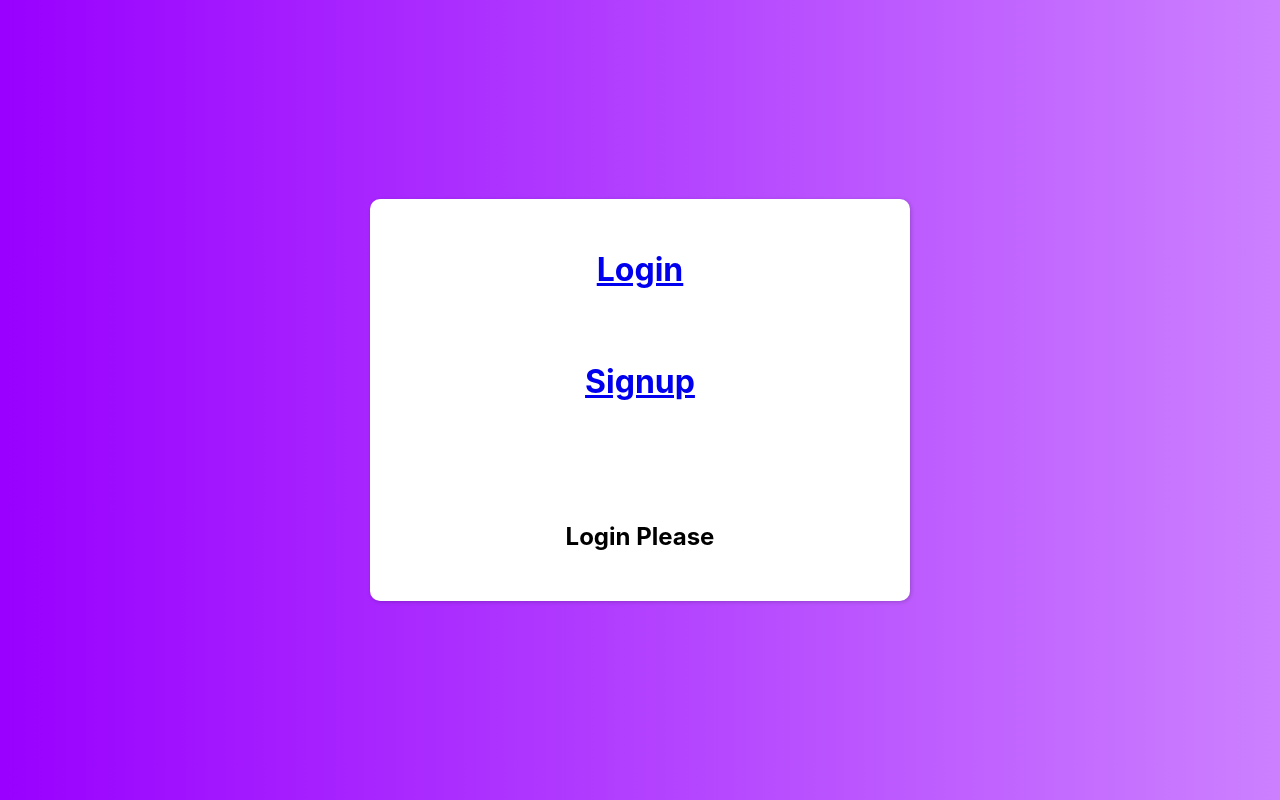
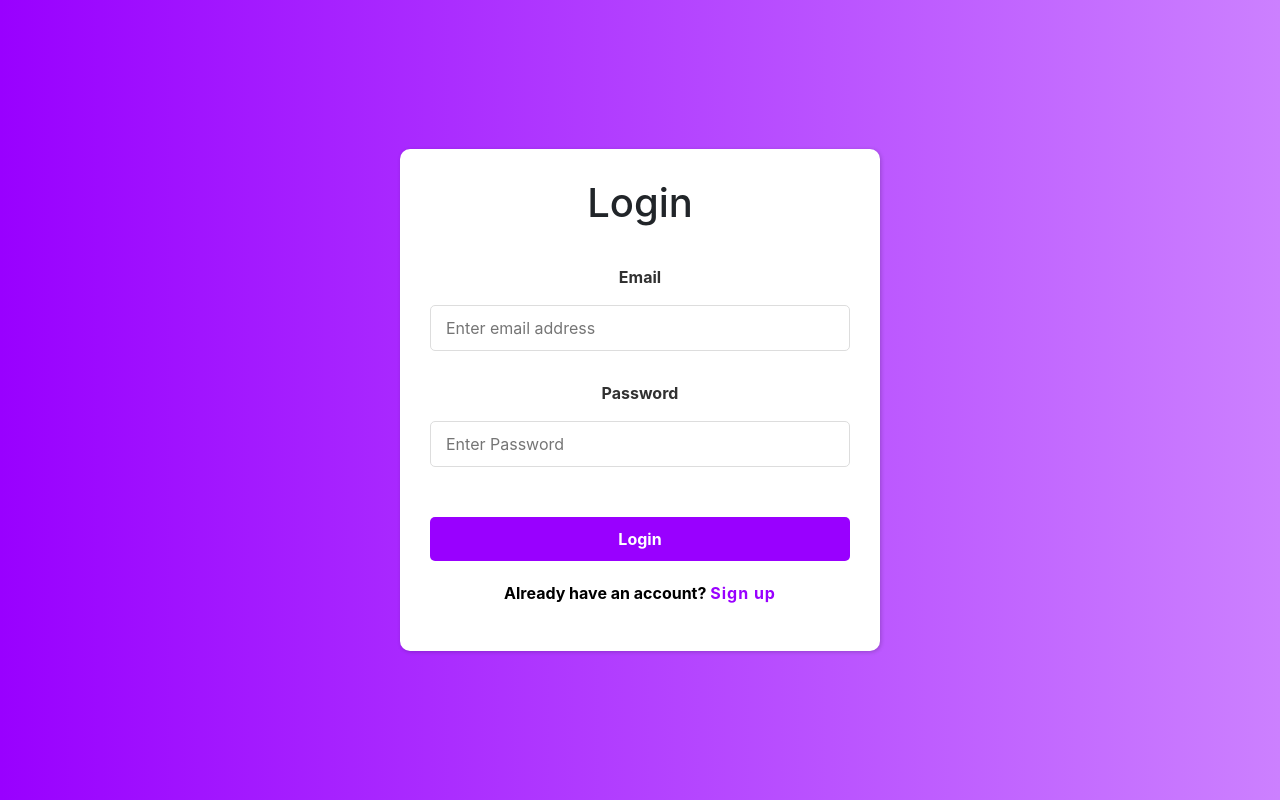
Before and after one commit to AruneshKumarPrasad/cog-ui, a React (Create React App) app: page / in a window 1280 px wide. Built offline with nearby package versions, Linux system fonts and the light colour scheme; no server answers; the HTML template or start-up script is replaced by a standard one.

Commit message:
Updated Page

```diff
--- a/package.json
+++ b/package.json
@@ -11,7 +11,7 @@
     "react": "^18.2.0",
     "react-dom": "^18.2.0",
     "react-router-dom": "^6.3.0",
-    "react-scripts": "5.0.1",
+    "react-scripts": "^5.0.1",
     "web-vitals": "^2.1.4"
   },
   "scripts": {
--- a/public/index.html
+++ b/public/index.html
@@ -15,6 +15,9 @@
       user's mobile device or desktop. See https://developers.google.com/web/fundamentals/web-app-manifest/
     -->
     <link rel="manifest" href="%PUBLIC_URL%/manifest.json" />
+    <link rel="stylesheet" href="https://cdn.jsdelivr.net/npm/bootstrap@4.6.0/dist/css/bootstrap.min.css"
+    integrity="sha384-B0vP5xmATw1+K9KRQjQERJvTumQW0nPEzvF6L/Z6nronJ3oUOFUFpCjEUQouq2+l" crossorigin="anonymous" />
+    <link rel="stylesheet" href="https://cdn.jsdelivr.net/npm/bootstrap-icons@1.4.1/font/bootstrap-icons.css" />
     <!--
       Notice the use of %PUBLIC_URL% in the tags above.
       It will be replaced with the URL of the `public` folder during the build.
--- a/src/App.js
+++ b/src/App.js
@@ -27,8 +27,8 @@ function App() {
     <div className="App">
       <Router>
         <Routes>
-          <Route path="/" element={<Home />} />
-          <Route path="/login" element={<Login />} />
+          <Route path="/" element={<Login />} />
+
           <Route path="/signup" element={<Signup />} />
           <Route path="/landingpage" element={<LandingPage name={userName} />} />
           <Route path="/listpage" element={<ListPage />} />
--- a/src/components/Home/Home.js
+++ b/src/components/Home/Home.js
@@ -8,7 +8,7 @@ function Home() {
     <div className={styles.container}>
       <div className={styles.innerBox}>
         <h1 className={styles.heading}>
-          <Link to="/login">
+          <Link to="/">
             Login
             </Link>
         </h1>
--- a/src/components/Home/Home.module.css
+++ b/src/components/Home/Home.module.css
@@ -2,7 +2,7 @@
     height: 100%;
     min-height: 100vh;
     width: 100%;
-    background: linear-gradient(to right, #9900ff, #cc80ff);
+    background: linear-gradient(#F5F7FA,#B8C6DB);
     display: flex;
     justify-content: center;
     align-items: center;
--- a/src/components/LandingPage/LandingPage.js
+++ b/src/components/LandingPage/LandingPage.js
@@ -4,7 +4,7 @@ import styles from "./LandingPage.module.css";
 import React, { useState } from "react";
 import { Link,useNavigate } from "react-router-dom";
 import { collection, query, getDocs } from "firebase/firestore";
-
+import Nav from "../Nav/Nav";
 
 function LandingPage(props) {
 
@@ -40,6 +40,8 @@ function LandingPage(props) {
     };
 
   return (
+    <>
+    <Nav/>
     <div className={styles.container}>
       <div className={styles.innerBox}>
         <div style={{ textAlign: "center" }}>
@@ -72,6 +74,7 @@ function LandingPage(props) {
         </div>
       </div>
     </div>
+    </>
   );
 }
 
--- /dev/null
+++ b/src/components/Nav/Nav.js
@@ -0,0 +1,33 @@
+import React from 'react'
+
+function Nav() {
+
+  return (
+
+    <div style={{width:"100%",top:"0",position:"absolute"}}>
+    <nav class="navbar navbar-expand-lg bg-dark">
+    <div class="container-fluid ">
+      <a class="navbar-brand text-light" href="#">Cognida.ai</a>
+      <button class="navbar-toggler" type="button" data-bs-toggle="collapse" data-bs-target="#navbarNav" aria-controls="navbarNav" aria-expanded="false" aria-label="Toggle navigation">
+        <span class="navbar-toggler-icon"></span>
+      </button>
+      <div class="collapse navbar-collapse justify-content-end " id="navbarNav">
+        <ul class="navbar-nav ">
+          <li class="nav-item">
+            <a class="nav-link active text-light" aria-current="page" href="#">Upload</a>
+          </li>
+          <li class="nav-item">
+            <a class="nav-link text-light" href="#">List</a>
+          </li>
+          <li class="nav-item">
+            <a class="nav-link text-light" href="#">Profile</a>
+          </li>
+        </ul>
+      </div>
+    </div>
+  </nav>
+  </div>
+  )
+}
+
+export default Nav
--- a/src/components/SignUp/SignUp.js
+++ b/src/components/SignUp/SignUp.js
@@ -79,7 +79,7 @@ function Signup() {
           <p>
             Already have an account?{" "}
             <span>
-              <Link to="/login">Login</Link>
+              <Link to="/">Login</Link>
             </span>
           </p>
         </div>
```
Also changed, not shown: 1 other file (tests, documents, lock files or other folders).
